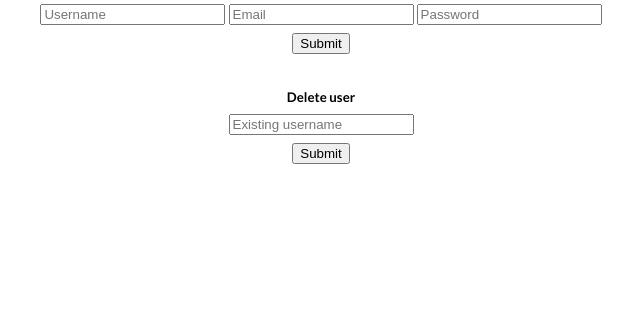
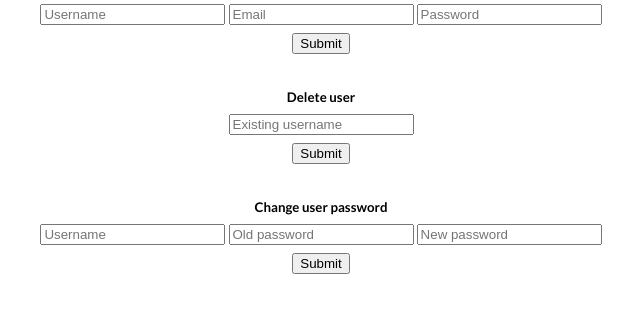
Before and after one commit to forDeFan/FastAPI_APIs, a FastAPI app: template app/web/templates/user/user_operations.html in a window 1280 px wide. Shown: the part 309-622 px from the top of the page, without its empty margins (319-959 px from the left). Run offline with FastAPI, Linux system fonts and the light colour scheme; the template is opened without the code that fills it, so the values that code supplies are empty; parts of the project's set-up code (start-up, migrations or seed data) failed here and were passed over.

Commit message:
feat(form): add update user password form

```diff
--- a/app/web/templates/user/user_operations.html
+++ b/app/web/templates/user/user_operations.html
@@ -50,6 +50,23 @@
             <button type="submit" class="center" onclick="clear_elem('communicate')">Submit</button>
         </form>
     </div>
+    <br>
+    <div class="center">
+        <h5 class="center">Change user password</h5>
+    </div>
+    <div class="center">
+        <form action="/user/update" method="POST">
+            <div class="center">
+                <input type="text" required placeholder="Username" name="username"
+                    value="{{ username if (errors|length==0 and msg|length==0) else ''}}">
+                <input type="text" required placeholder="Old password" name="old_password"
+                    value="{{ username if (errors|length==0 and msg|length==0) else ''}}">
+                <input type="text" required placeholder="New password" name="new_password"
+                    value="{{ username if (errors|length==0 and msg|length==0) else ''}}">
+            </div>
+            <button type="submit" class="center" onclick="clear_elem('communicate')">Submit</button>
+        </form>
+    </div>
     <br><br>
     <div id="communicate">
         {% for error in errors %}
```
